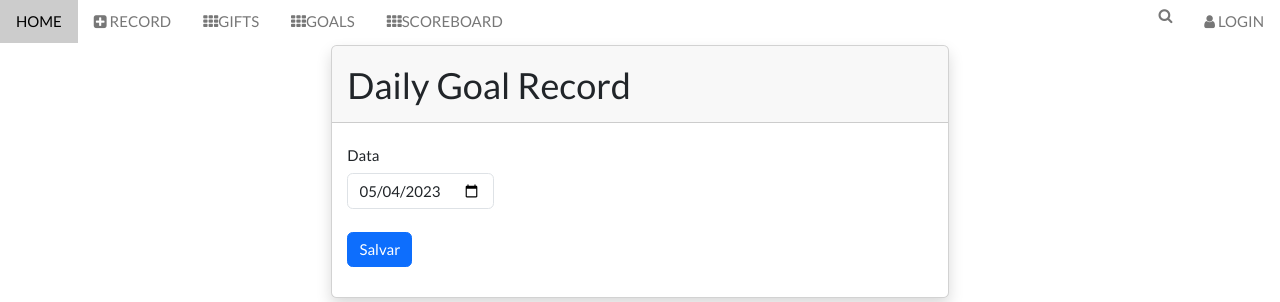
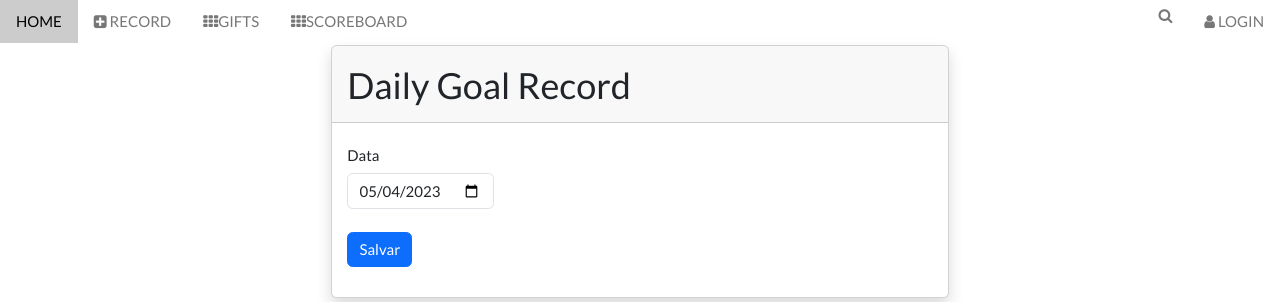
Before and after one commit to sonymaia/life_gamification, a Django app: page /daily-goal-record in a window 1280 px wide. Shown: the top 302 px of the page. Run offline with Django 4.2, Linux system fonts and the light colour scheme; the visitor is signed in with stand-in values (Sample User, id 1); data that the repository does not hold is empty; parts of the project's set-up code (start-up, migrations or seed data) failed here and were passed over; some libraries are stand-ins or nearby versions.

Commit message:
hide goals

```diff
--- a/templates/partials/_navbar.html
+++ b/templates/partials/_navbar.html
@@ -15,7 +15,7 @@
       </div>
     </div>
     <a href="{% url 'scoreboard' %}" class="w3-bar-item w3-button w3-hide-small"><i class="fa fa-th"></i>GIFTS</a>
-    <a href="{% url 'scoreboard' %}" class="w3-bar-item w3-button w3-hide-small"><i class="fa fa-th"></i>GOALS</a>
+    <!-- <a href="{% url 'scoreboard' %}" class="w3-bar-item w3-button w3-hide-small"><i class="fa fa-th"></i>GOALS</a> -->
     <a href="{% url 'scoreboard' %}" class="w3-bar-item w3-button w3-hide-small"><i class="fa fa-th"></i>SCOREBOARD</a>
     <a href="admin" class="w3-bar-item w3-button w3-hide-small w3-right"><i class="fa fa-user"></i> LOGIN</a>
     <a href="#" class="w3-bar-item w3-button w3-hide-small w3-right w3-hover-red">
@@ -33,7 +33,7 @@
   <div id="navDemo" class="w3-bar-block w3-white w3-hide w3-hide-large w3-hide-medium w3-right">
     <a href="admin" class="w3-bar-item w3-button" onclick="toggleFunction()">LOGIN</a>
     <a href="{% url 'scoreboard' %}" class="w3-bar-item w3-button">GIFTS</a>
-    <a href="{% url 'scoreboard' %}" class="w3-bar-item w3-button">GOALS</a>
+    <!-- <a href="{% url 'scoreboard' %}" class="w3-bar-item w3-button">GOALS</a> -->
     <a href="{% url 'scoreboard' %}" class="w3-bar-item w3-button" onclick="toggleFunction()">SCOREBOARD</a>
     <a href="#" class="w3-bar-item w3-button">SEARCH</a>
   </div>
```
